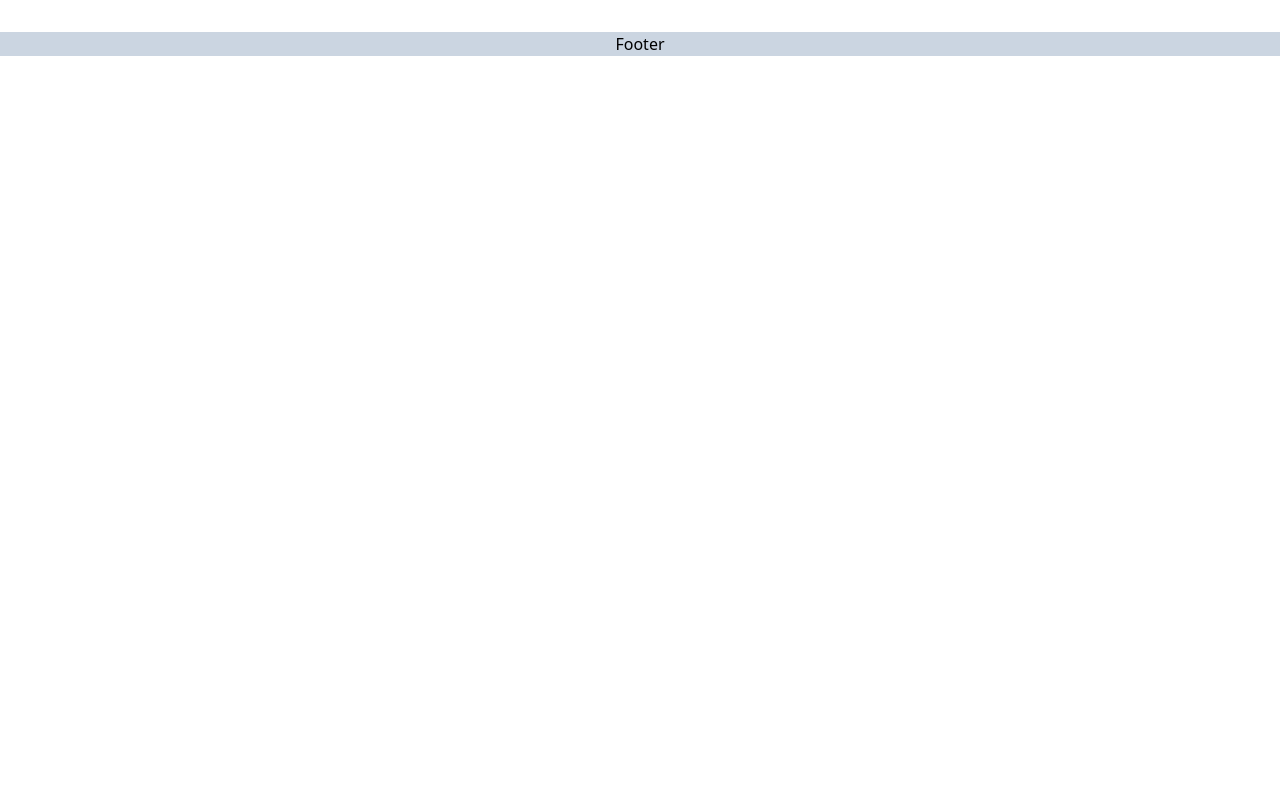
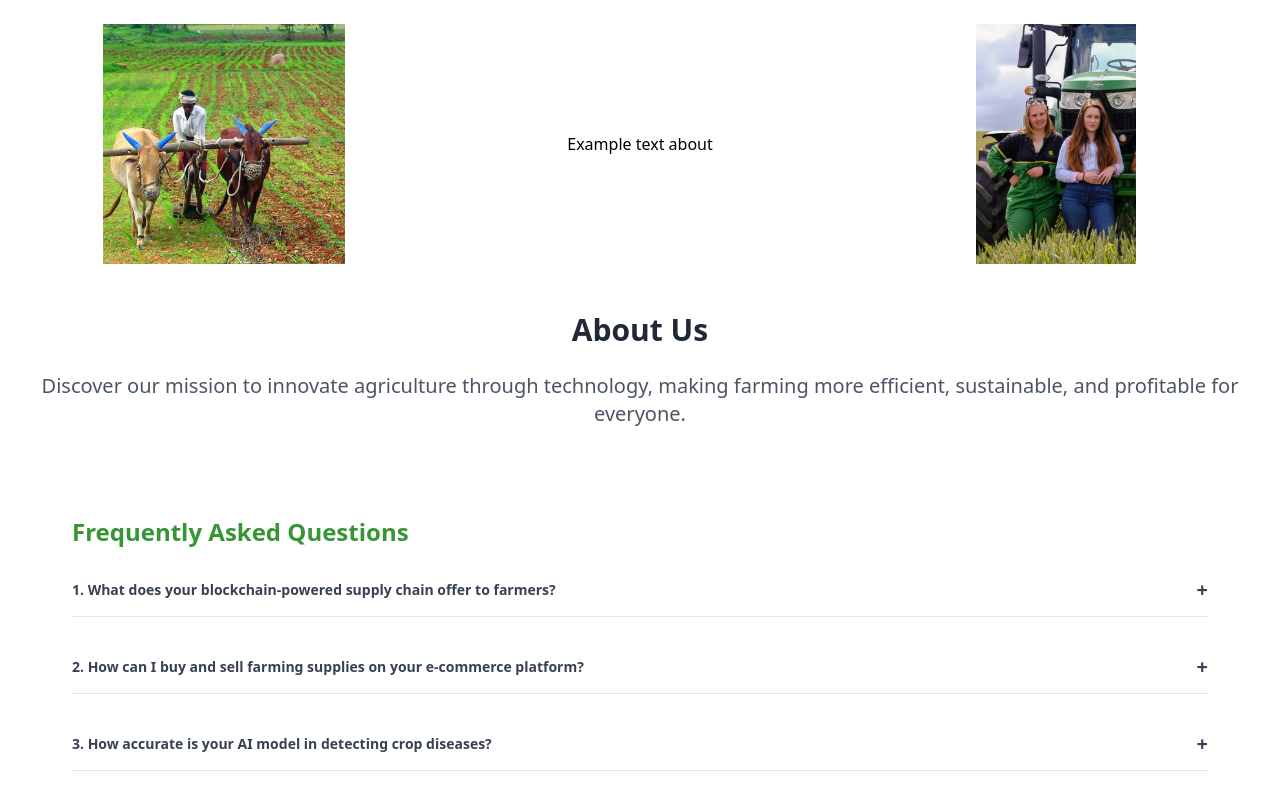
Before and after one commit to p-dot-max/Diversion_2k24_project, a React (Vite) app: page / in a window 1280 px wide. Shown: the part 640-1440 px from the top of the page. Before the commit the page ends 800 px from the top, so only its background shows below. Built offline with nearby package versions, Linux system fonts and the light colour scheme.

Commit message:
Modified Home Section and updating NavBar

```diff
--- a/src/App.tsx
+++ b/src/App.tsx
@@ -16,7 +16,7 @@ function App() {
         <Outlet />
 
         {/* Footer parent section */}
-        <footer className="flex justify-center items-center w-full h-2/5 bg-slate-300">
+        <footer>
           <Footer />
         </footer>
 
--- a/src/components/About/Compom.tsx
+++ b/src/components/About/Compom.tsx
@@ -4,21 +4,22 @@ import img2 from "./Girls.png";
 const Compom = () => {
   return (
     <>
-      <div className="flex">
-        <div className="">
-            <img src={img} />
+      <div className="flex justify-center items-center space-x-4 my-8">
+        <div className="flex-1 flex justify-center">
+            <img src={img} alt="Farmer" className="max-h-60" /> {/* Adjust image height as needed */}
         </div>
 
-        <div>
-            Example
+        <div className="flex-1 text-center">
+            <p>Example text about</p>
         </div>
 
-        <div>
-            <img src={img2} />
+        <div className="flex-1 flex justify-center">
+            <img src={img2} alt="Girls" className="max-h-60" /> {/* Adjust image height as needed */}
         </div>
       </div>
     </>
   );
 };
 
+
 export default Compom;
--- a/src/components/Footer/Footer.tsx
+++ b/src/components/Footer/Footer.tsx
@@ -1,8 +1,9 @@
 
 const Footer = () => {
   return (
-    <div>
-        Footer
+    // flex justify-center items-center w-full h-2/5 bg-slate-300 bg-black
+    <div className="flex justify-center">
+      Footer
     </div>
   )
 }
--- a/src/components/Home/Home.tsx
+++ b/src/components/Home/Home.tsx
@@ -1,15 +1,13 @@
+import FaqSection from "../Faq/Faq2";
+import Compom from "../About/Compom";
 
 function Home() {
   return (
-    <div className="bg-white p-6 dark:bg-gray-900">
-      <div className="max-w-7xl mx-auto">
-
+    <div className="bg-white dark:bg-gray-900">
+      <div className="max-w-7xl mx-auto p-6">
         <div className="text-center px-6 py-12 md:py-24">
           <h1 className="text-5xl md:text-6xl font-bold text-gray-800 dark:text-white">
-            Revolutionizing Agriculture with Our{' '}
-            <div className="mt-4">
-              <span className="text-green-600">All-in-One AgriTech Ecosystem</span>
-            </div>
+            Revolutionizing Agriculture with Our <span className="text-green-600">All-in-One AgriTech Ecosystem</span>
           </h1>
           <p className="mt-20 text-xl text-gray-600 dark:text-white">
             Seamless Blockchain Supply Chains, Smart E-Commerce, and Cutting-Edge AI for Healthier Crops and Bountiful Yields. Experience the Future of Farming Today.
@@ -23,11 +21,23 @@ function Home() {
             </button>
           </div>
         </div>
+
+        {/* Compom Component */}
+        <Compom />
+
+        {/* About and FAQ Section here*/}
+        <div className="my-12">
+          <h2 className="text-3xl font-bold text-gray-800 dark:text-white text-center mb-6">
+            About Us
+          </h2>
+          <div className="text-center text-xl text-gray-600 dark:text-white mb-10">
+            Discover our mission to innovate agriculture through technology, making farming more efficient, sustainable, and profitable for everyone.
+          </div>
+          <FaqSection />
+        </div>
       </div>
     </div>
   );
 }
 
-
-
 export default Home;
--- a/src/components/NavBar/NavBar.tsx
+++ b/src/components/NavBar/NavBar.tsx
@@ -35,12 +35,14 @@ const NavBar = () => {
               Home
             </Link>
           </NavigationMenuItem>
+
           {/* Nav item 2 */}
-          <NavigationMenuItem>
+          {/* <NavigationMenuItem>
             <Link to={"/about"} className={cn("dark:text-white",navigationMenuTriggerStyle())}>
               About Us
             </Link>
-          </NavigationMenuItem>
+          </NavigationMenuItem> */}
+
           {/* Nav item 3 */}
           <NavigationMenuItem>
             <NavigationMenuTrigger className="dark:text-white">Services</NavigationMenuTrigger>
--- a/src/index.css
+++ b/src/index.css
@@ -7,4 +7,5 @@
     padding: 0;
     min-width: 0;
     /* background-color: #FFF5EE; */
+
 }
```
